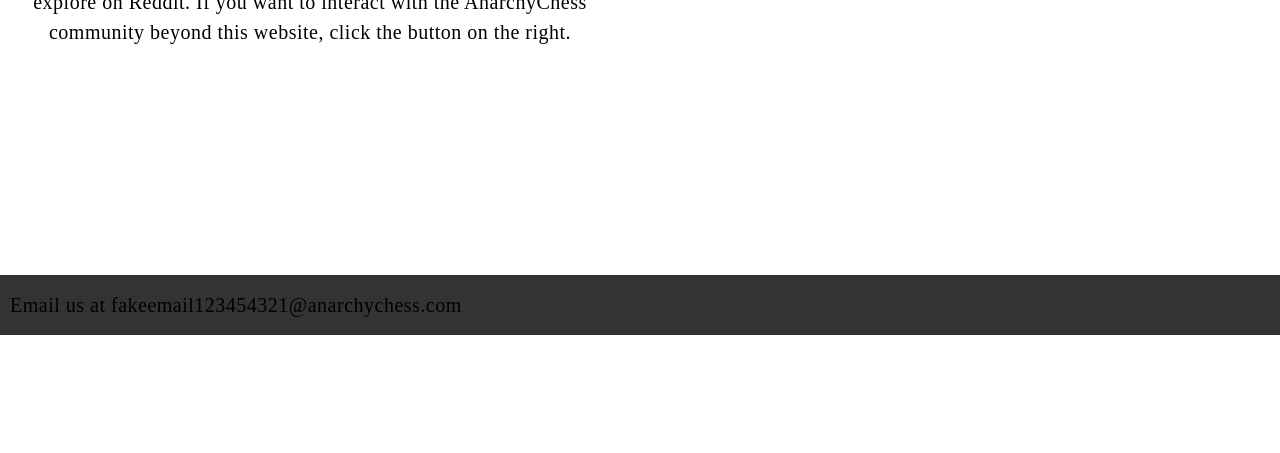
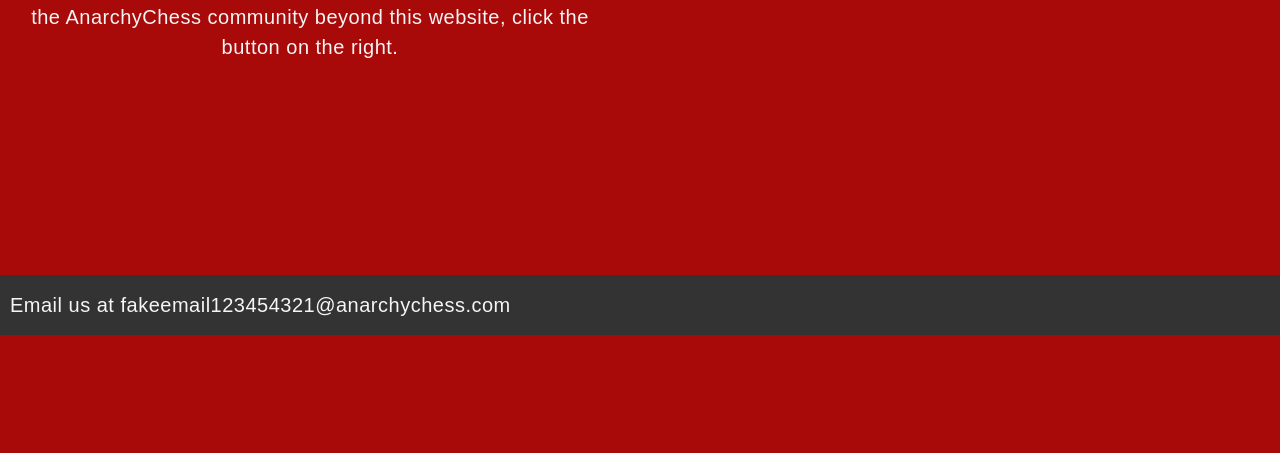
Before and after one commit to AlessandroCanto/_AnarchyChess_, a website: page forum.html in a window 1280 px wide. Shown: the part 347-800 px from the top of the page. Drawn offline with Linux system fonts and the light colour scheme.

Commit message:
Update forum.html

```diff
--- a/forum.html
+++ b/forum.html
@@ -8,7 +8,7 @@
 		<link href="forum.css" rel="stylesheet" />
 		<link href="background.css" rel="stylesheet" />
 	</head>
-	<body>
+	<body id= "customization">
 		<div class="container">
 			<nav>
 				<div class="logo">♘</div>
```
